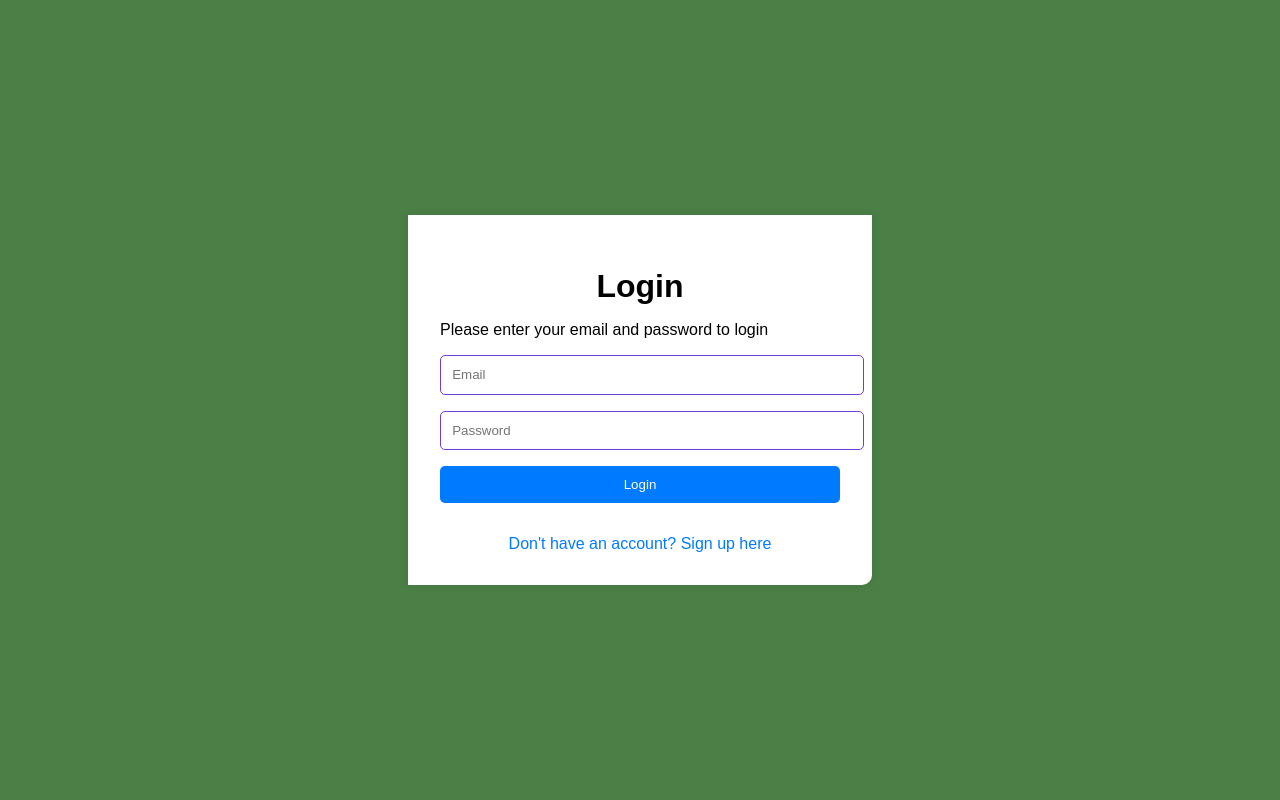
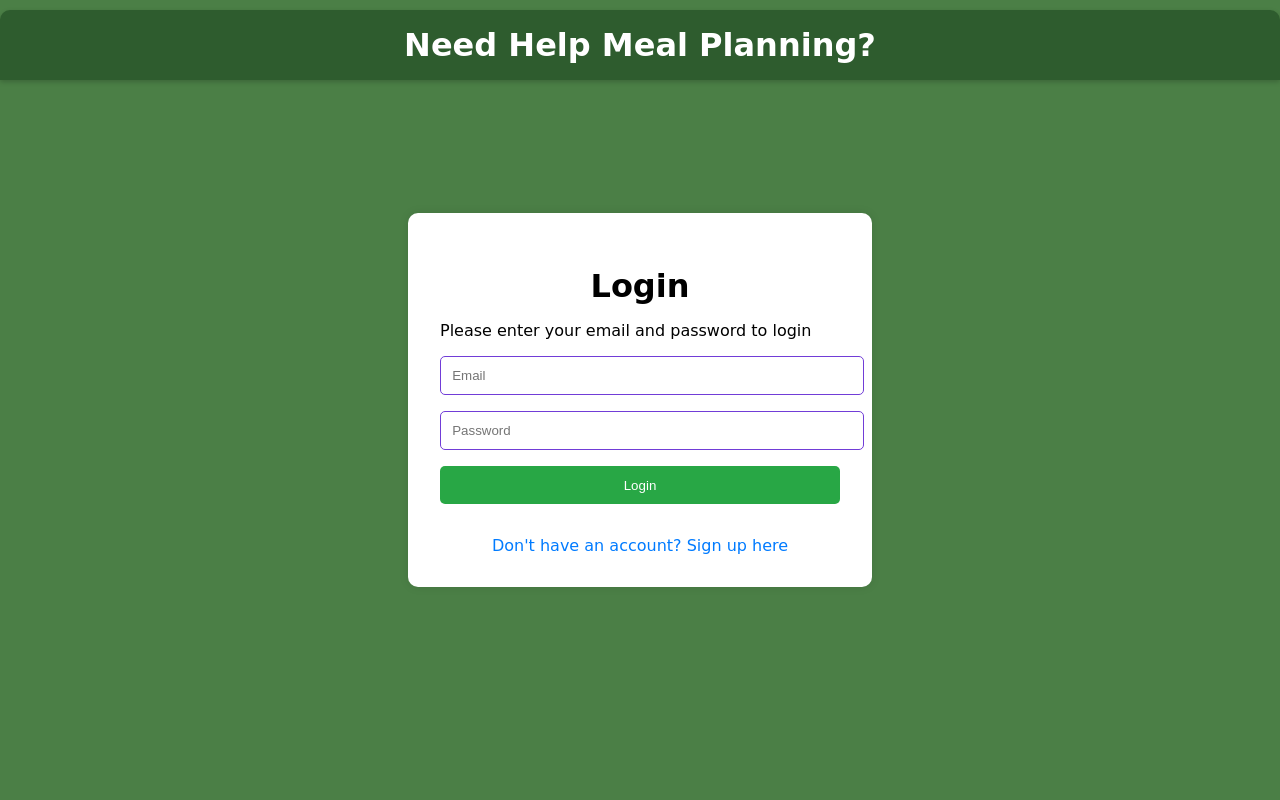
Before and after one commit to pjeff1465/capstone_project, a Flask app: page /login in a window 1280 px wide. Run offline with Flask 2, Linux system fonts and the light colour scheme.

Commit message:
made changed to login/signup html

```diff
--- a/templates/login.html
+++ b/templates/login.html
@@ -6,7 +6,7 @@
     <title>Login</title>
     <style>
         body {
-            font-family: Arial, sans-serif;
+            font-family: 'Comic Sans MS', 'Gill Sans', 'Gill Sans MT', Calibri, 'Trebuchet MS', sans-serif;
             background-color: #4b7f46;
             display: flex;
             justify-content: center;
@@ -15,10 +15,34 @@
             margin: 0;
         }
 
+        .header {
+            background-color: #2e5c2e;
+            color: white;
+            padding: 1rem 2rem;
+            text-align: center;
+            font-size: 2rem;
+            font-weight: bold;
+            box-shadow: 0 2px 5px rgba(0,0,0,0.2);
+            border-top-left-radius: 10px;
+            border-top-right-radius: 10px;
+            position: absolute;
+            top: 10px;
+            left: 0;
+            width: 100%;
+            box-sizing: border-box;
+        }
+
+        .main-content {
+            display: flex;
+            justify-content: center;
+            align-items: center;
+            height: calc(100vh - 80px);
+        }
+
         .container {
             background-color: #fff;
             padding: 2rem;
-            border-radius: 0 0 10px;
+            border-radius: 10px;
             box-shadow: 0 0 10px rgba(0, 0, 0, 0.1);
             width: 100%;
             max-width: 400px;
@@ -38,14 +62,14 @@
         }
 
         input[type="submit"] {
-            background-color: #007bff;
+            background-color: #28a745;
             color: white;
             border: none;
             cursor: pointer;
         }
 
         input[type="submit"]:hover {
-            background-color: #0056b3;
+            background-color: #218838;
         }
 
         .flash {
@@ -85,7 +109,10 @@
     </style>
 </head>
 <body>
-
+<div class="header">
+    Need Help Meal Planning?
+</div>
+<div class="main-conten">
     <div class="container">
         {% with messages = get_flashed_messages(with_categories=true) %}
             {% if messages %}
@@ -106,6 +133,7 @@
             <a href="/signup">Don't have an account? Sign up here</a>
         </div>
     </div>
+</div>
 
 </body>
 </html>
```
Also changed, not shown: templates/signup.html (+33 -3 lines), 1 other file.
